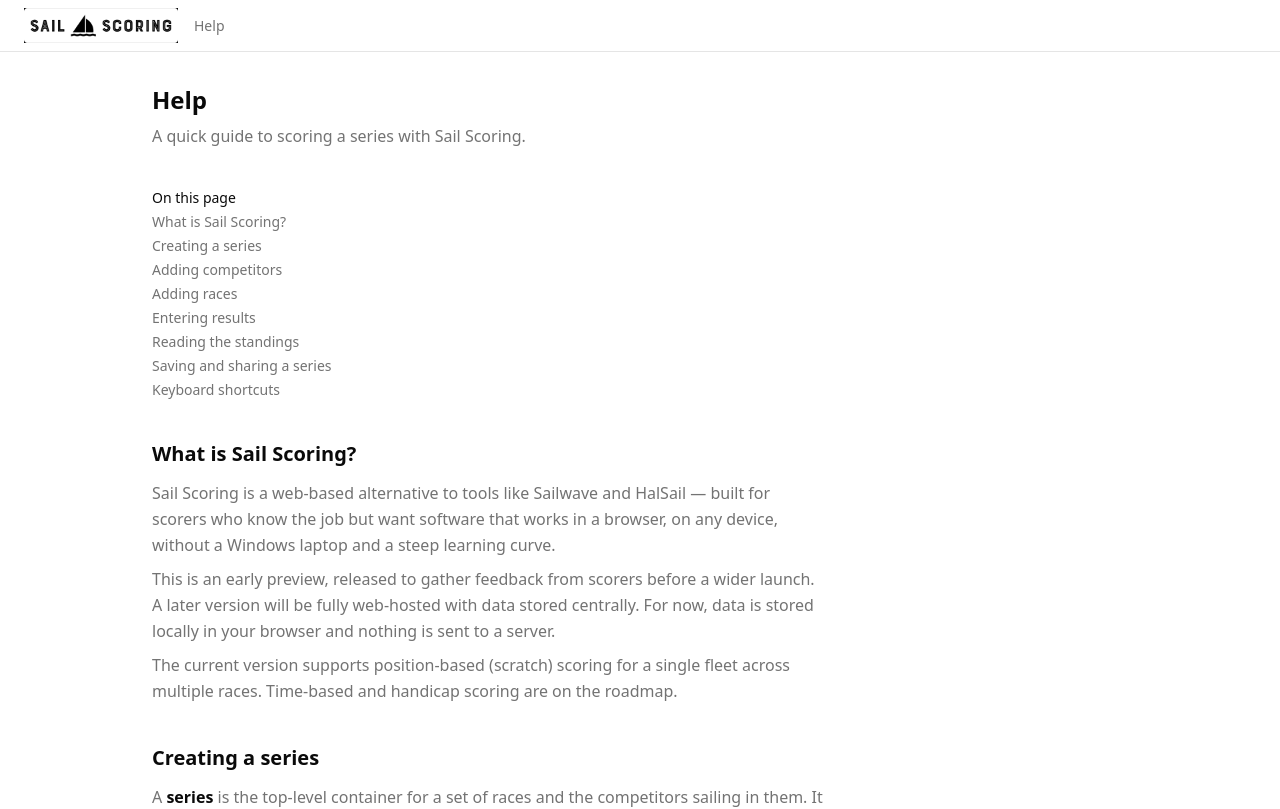
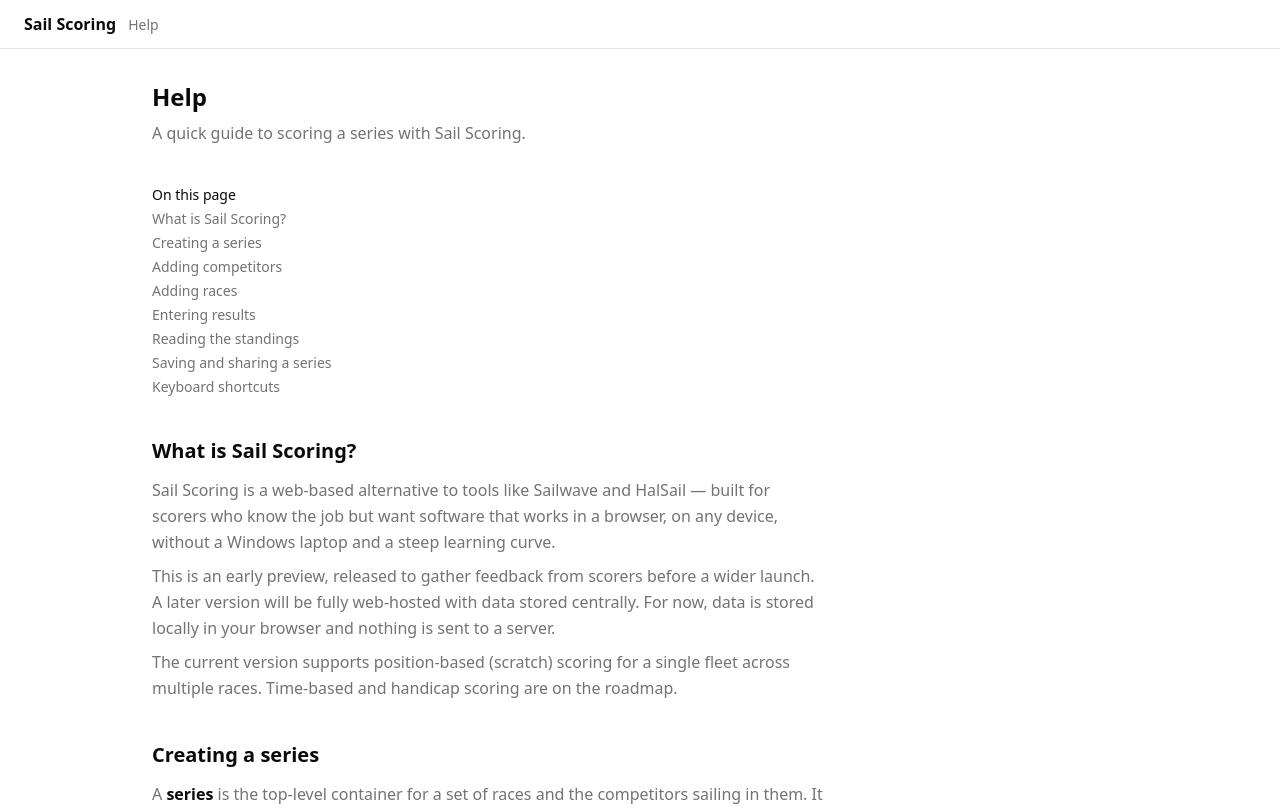
Before and after one commit to sailscoring/sailscoring, a Next.js app: page /help in a window 1280 px wide. Shown: the top 809 px of the page. Built offline with nearby package versions, Linux system fonts and the light colour scheme.

Commit message:
Revert "Add logo to app header"
This reverts commit 9a0187380d850a45d2bdc127f81052d489911d11.

```diff
--- a/app/layout.tsx
+++ b/app/layout.tsx
@@ -1,6 +1,5 @@
 import type { Metadata } from 'next';
 import Link from 'next/link';
-import Image from 'next/image';
 import './globals.css';
 
 export const metadata: Metadata = {
@@ -12,15 +11,9 @@
   return (
     <html lang="en" suppressHydrationWarning>
       <body>
-        <header className="border-b px-6 py-2 flex items-center gap-4">
-          <Link href="/" aria-label="Sail Scoring home">
-            <Image
-              src="/logo.png"
-              alt="Sail Scoring"
-              width={154}
-              height={35}
-              priority
-            />
+        <header className="border-b px-6 py-3 flex items-baseline gap-3">
+          <Link href="/" className="font-semibold hover:underline">
+            Sail Scoring
           </Link>
           <Link href="/help" className="text-sm text-muted-foreground hover:underline">
             Help
```
Also changed, not shown: public/logo.png (deleted).
